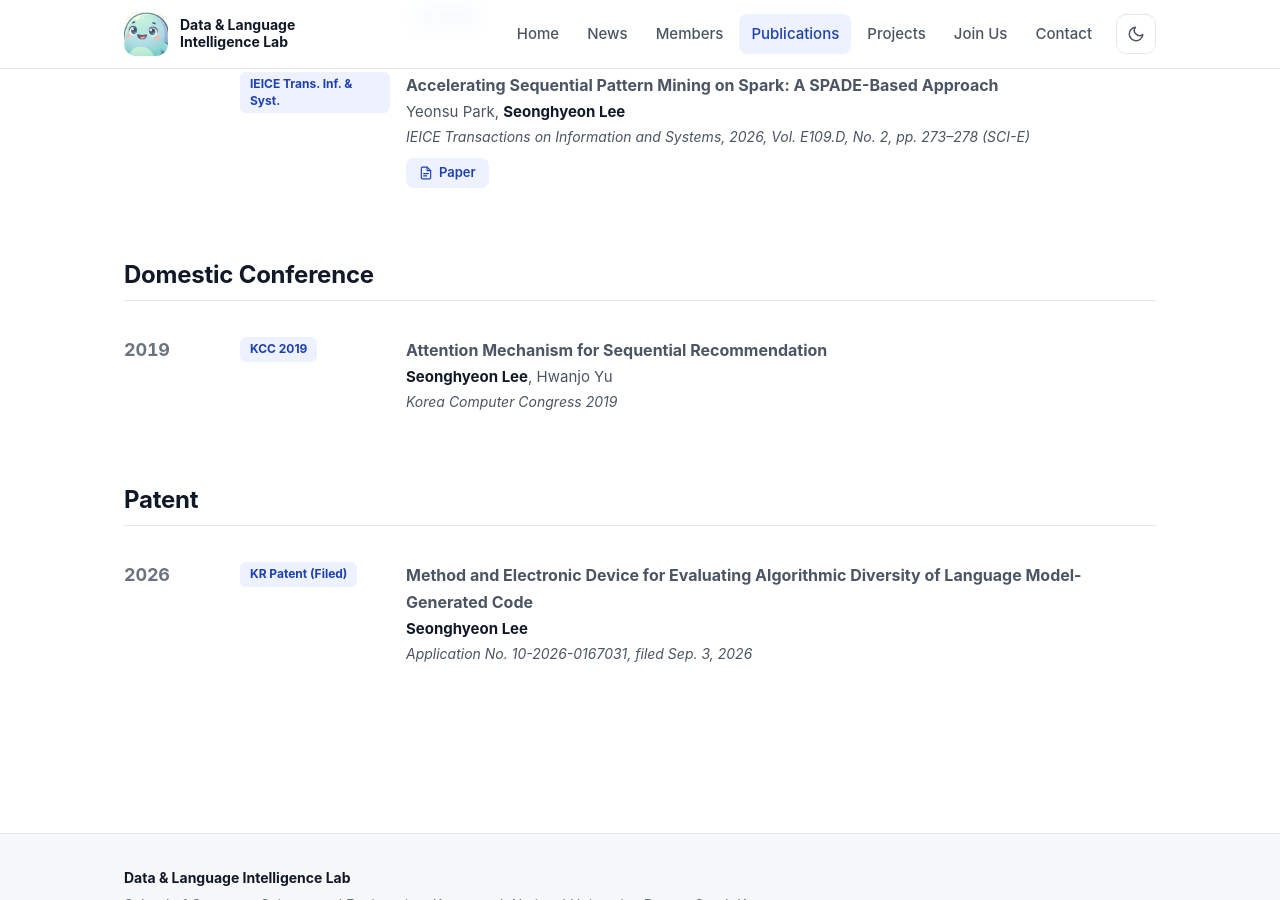
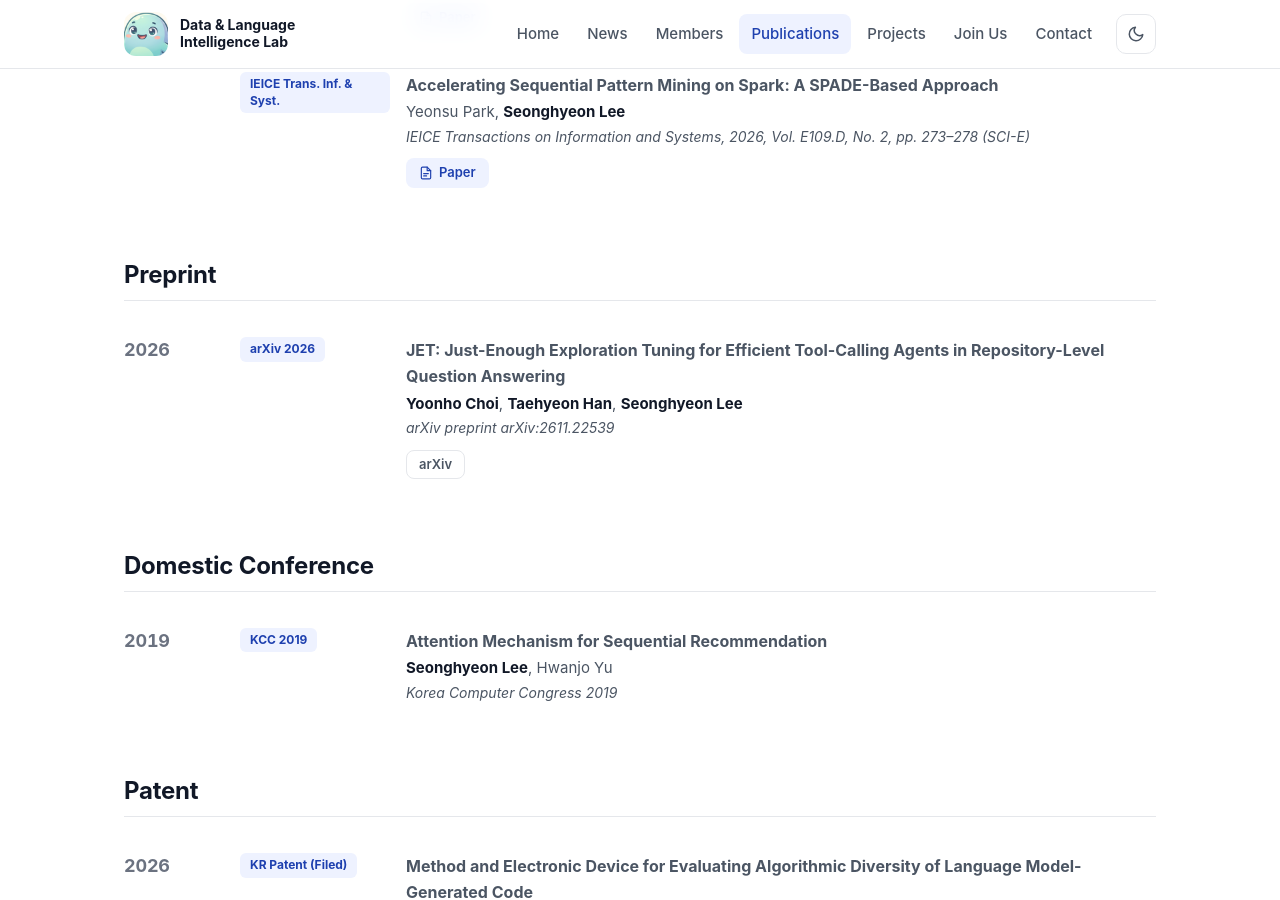
Before and after one commit to knu-dli/knu-dli.github.io, a Jekyll site: the page built from publications.html, in a window 1280 px wide and 900 px high, scrolled down 3938 px. Built offline with Jekyll 4.4.1, drawn with Linux system fonts in a browser that asks for light colours; some web fonts are replaced.

Commit message:
Publications: add JET preprint to Preprint section
Co-Authored-By: Claude Opus 5.5 <noreply@anthropic.com>

```diff
--- a/_data/publications.yml
+++ b/_data/publications.yml
@@ -180,7 +180,15 @@
 
 - category: Preprint
   id: preprint
-  items: []
+  items:
+    - year: 2026
+      slug: jet-arxiv2026
+      title: "JET: Just-Enough Exploration Tuning for Efficient Tool-Calling Agents in Repository-Level Question Answering"
+      authors: Yoonho Choi, Taehyeon Han, Seonghyeon Lee
+      venue: arXiv 2026
+      venue_detail: "arXiv preprint arXiv:2611.22539"
+      links:
+        arxiv: https://arxiv.org/abs/2611.22539
 
 - category: Domestic Journal
   id: domestic-journal
```
